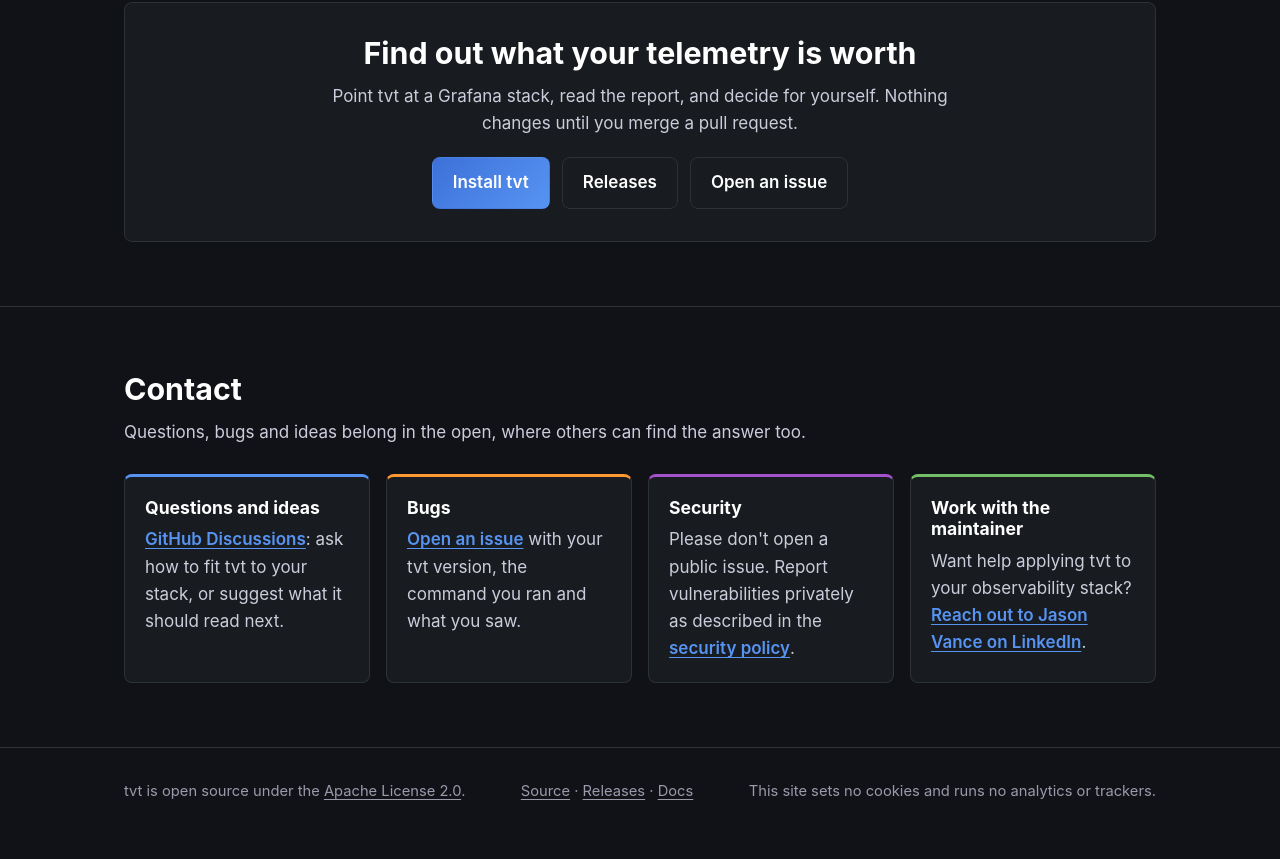
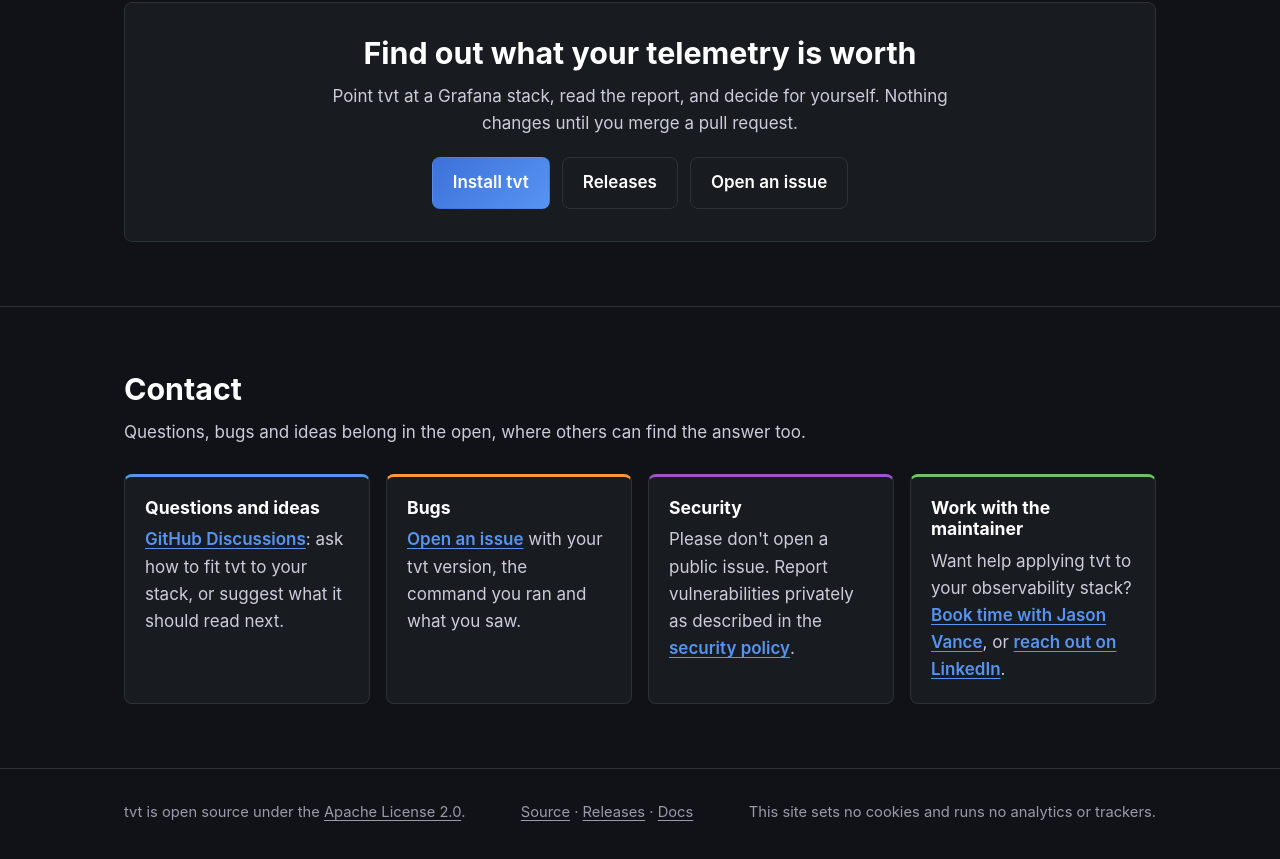
Before and after one commit to opsmastery/tvt-site, a plain HTML site: page index.html in a window 1280 px wide. Shown: the part 5961-6820 px from the top of the page. Drawn offline with Linux system fonts and the light colour scheme.

Commit message:
Contact: LinkedIn profile and a booking link

```diff
--- a/index.html
+++ b/index.html
@@ -265,7 +265,7 @@ tvt init --grafana https://grafana.example.com --prom https://prometheus.example
           <div class="card"><h3>Questions and ideas</h3><p><a href="https://github.com/Opsmastery-Summit/tvt/discussions">GitHub Discussions</a>: ask how to fit tvt to your stack, or suggest what it should read next.</p></div>
           <div class="card c-orange"><h3>Bugs</h3><p><a href="https://github.com/Opsmastery-Summit/tvt/issues/new/choose">Open an issue</a> with your tvt version, the command you ran and what you saw.</p></div>
           <div class="card c-purple"><h3>Security</h3><p>Please don't open a public issue. Report vulnerabilities privately as described in the <a href="https://github.com/Opsmastery-Summit/tvt/security/policy">security policy</a>.</p></div>
-          <div class="card c-green"><h3>Work with the maintainer</h3><p>Want help applying tvt to your observability stack? <a href="https://www.linkedin.com/in/YOUR-LINKEDIN-HANDLE/">Reach out to Jason Vance on LinkedIn</a>.</p></div>
+          <div class="card c-green"><h3>Work with the maintainer</h3><p>Want help applying tvt to your observability stack? <a href="https://www.opsmasterysummit.com/book">Book time with Jason Vance</a>, or <a href="https://www.linkedin.com/in/jason-s-vance/">reach out on LinkedIn</a>.</p></div>
         </div>
       </div>
     </section>
```
